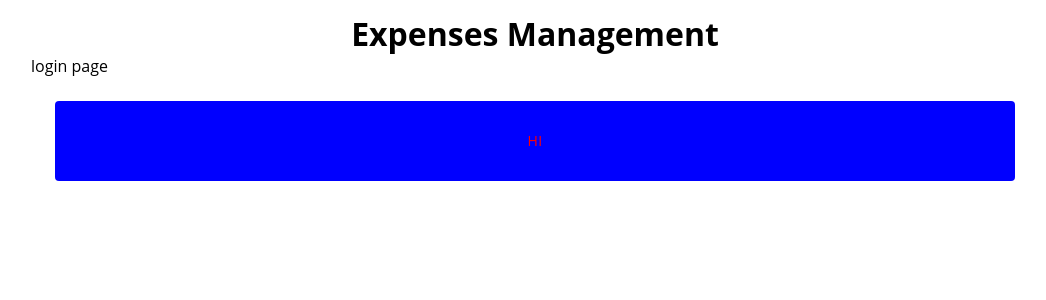
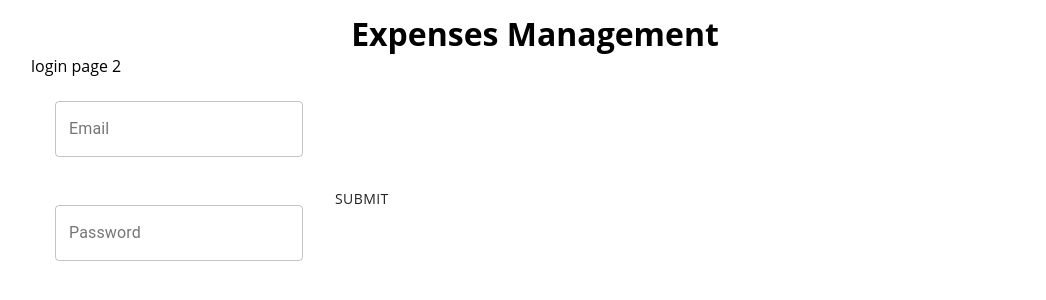
Before and after one commit to Alireza-ce/expenses-management, a React (Create React App) app: page / in a window 1280 px wide. Shown: the top 300 px of the page, without its empty margins (105-1151 px from the left). Built offline with nearby package versions, Linux system fonts and the light colour scheme.

Commit message:
add login forms

```diff
--- /dev/null
+++ b/src/components/button/index.ts
@@ -0,0 +1,14 @@
+import styled from "styled-components";
+import Button from "@material-ui/core/Button";
+
+export const ButtonForm = styled(Button)`
+  /* && {
+    margin: 24px;
+    color: red;
+    background-color: blue;
+    height: 80px;
+    &:hover {
+      background-color: red;
+    }
+  } */
+`;
--- /dev/null
+++ b/src/components/form/input.ts
@@ -0,0 +1,8 @@
+import styled from "styled-components";
+import TextField from "@material-ui/core/TextField";
+
+export const TextFieldCustom = styled(TextField)`
+  && {
+    margin: 24px;
+  }
+`;
--- a/src/containers/authentication/Login/login.style.ts
+++ /dev/null
@@ -1,14 +0,0 @@
-import styled from "styled-components";
-import Button from "@material-ui/core/Button";
-
-export const Button1 = styled(Button)`
-  && {
-    margin: 24px;
-    color: red;
-    background-color: blue;
-    height: 80px;
-    &:hover {
-      background-color: red;
-    }
-  }
-`;
--- a/src/containers/authentication/Login/login.tsx
+++ b/src/containers/authentication/Login/login.tsx
@@ -1,16 +1,56 @@
 import React from "react";
-import {Button1} from './login.style';
 
-interface Props {}
+import { useForm, SubmitHandler, Controller } from "react-hook-form";
+import { ButtonForm } from "../../../components/button";
+import { TextFieldCustom } from "../../../components/form/input";
+
+interface Props { }
+interface LoginForm {
+  email: string;
+  password: string;
+}
+
+let rendered = 0;
 
 function LoginPage() {
+  rendered++;
+
+  const { handleSubmit, control, formState: { errors } } = useForm<LoginForm>({
+    defaultValues: {
+      email: '',
+      password: ''
+    }
+  });
+  const onSubmit: SubmitHandler<LoginForm> = data => console.log(data);
 
   return (
     <>
       <p>
-      login page
+        login page {rendered}
       </p>
-      <Button1>hi</Button1>
+      <form onSubmit={handleSubmit(onSubmit)}>
+        <Controller
+          name="email"
+          control={control}
+          rules={{
+            required: true, pattern: {
+              value: /\S+@\S+\.\S+/,
+              message: "Entered value does not match email format"
+            }
+          }}
+          render={({ field }) => <TextFieldCustom {...field} error={errors.email ? true : false} label="Email" variant="outlined" />}
+        />
+        <p>{errors.email && "email is not correct"}</p>
+        <Controller
+          name="password"
+          control={control}
+          rules={{ required: true }}
+          render={({ field }) => <TextFieldCustom {...field} error={errors.password ? true : false} label="Password" variant="outlined" type='password' />}
+        />
+        <ButtonForm type="submit">
+          Submit
+        </ButtonForm>
+      </form>
     </>
   );
 }
```
